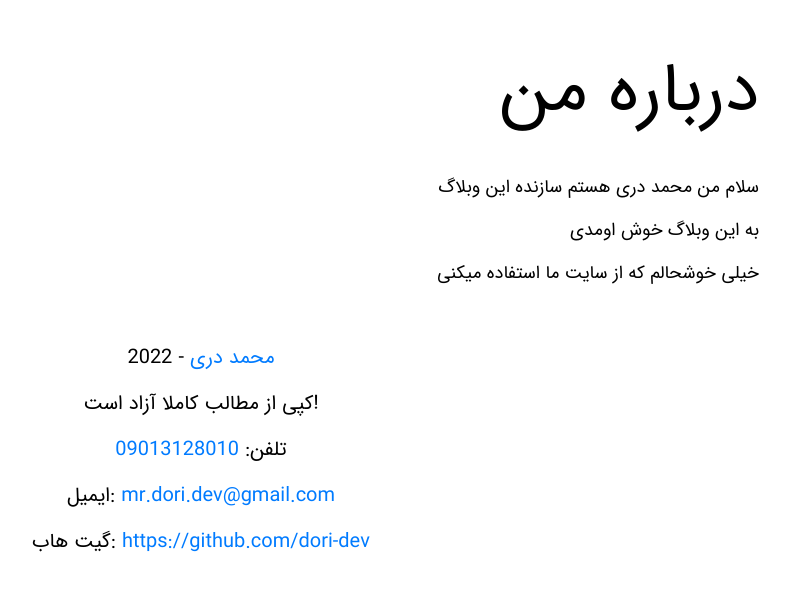
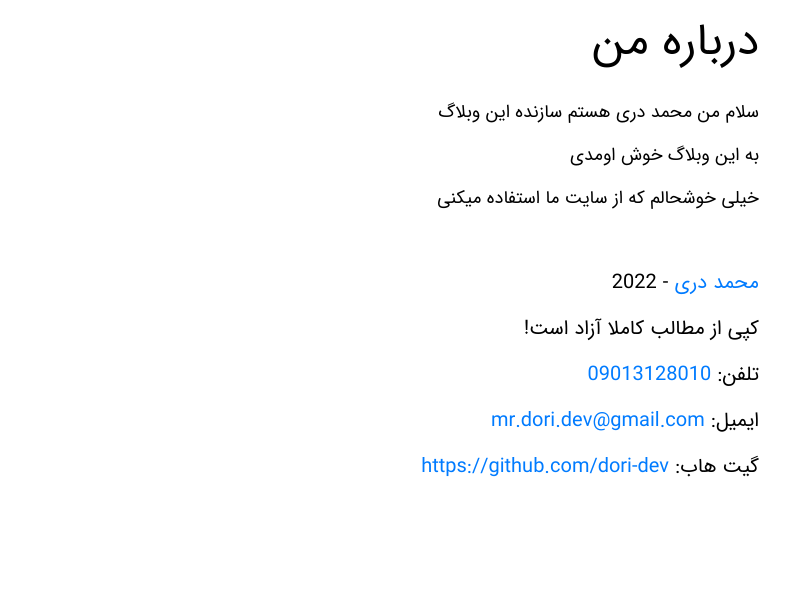
Before and after one commit to dori-dev/django-blog, a Django app: page /about/ in a window 1280 px wide. Shown: the part 71-662 px from the top of the page, without its empty margins (439-1229 px from the left). Run offline with Django 3.2, Linux system fonts and the light colour scheme.

Commit message:
update about page

```diff
--- a/blog/articles/templates/articles/articles.html
+++ b/blog/articles/templates/articles/articles.html
@@ -4,7 +4,7 @@
 {% block title %}لیست مقالات{% endblock %}
 
 {% block content %}
-<h1 class="title">تمام مقالات</h1>
+<h1 class="page-label">آخرین مقالات</h1>
 
 {% for article in articles %}
 <div class="articles">
--- a/blog/articles/views.py
+++ b/blog/articles/views.py
@@ -9,7 +9,7 @@ from . import forms
 
 def articles_list(request):
     """articles list"""
-    articles = models.Article.objects.all().order_by("-date")[:20]
+    articles = models.Article.objects.all().order_by("-date")[:50]
     args = {
         "articles": articles
     }
--- a/blog/assets/styles.css
+++ b/blog/assets/styles.css
@@ -81,11 +81,6 @@ a:visited {
 
 /* Articles List */
 
-.title {
-  padding-top: 50px;
-  padding-bottom: 30px;
-  font-size: 70px;
-}
 
 .articles {
   padding-bottom: 60px;
@@ -148,7 +143,6 @@ a:visited {
 }
 
 .copyright-about {
-  text-align: center;
   margin-top: 10px;
   font-size: 20px;
 }
--- a/blog/templates/about.html
+++ b/blog/templates/about.html
@@ -3,29 +3,27 @@
 {% block title %}درباره من{% endblock title %}
 
 {% block content %}
-<h1 class="title">درباره من</h1>
+<h1 class="page-label">درباره من</h1>
 <div class="about">
   <p>سلام من محمد دری هستم سازنده این وبلاگ</p>
   <p>به این وبلاگ خوش اومدی</p>
   <p>خیلی خوشحالم که از سایت ما استفاده میکنی</p>
 </div>
 
-<div class="footer-basic">
+  <div class="footer-basic">
   <footer>
     <p class="copyright-about">
       <a href="https://github.com/dori-dev">محمد دری</a> - 2022
     </p>
-    <p class="copyright-about">!کپی از مطالب کاملا آزاد است</p>
+    <p class="copyright-about">کپی از مطالب کاملا آزاد است!</p>
     <p class="copyright-about">تلفن: <a href="tel:09013128010">09013128010</a></p>
-    <p class="copyright-about">
+    <p class="copyright-about">ایمیل:
       <a href="mailto:mr.dori.dev@gmail.com">mr.dori.dev@gmail.com</a>
-      :ایمیل
     </p>
-    <p class="copyright-about">
+    <p class="copyright-about">گیت هاب:
       <a href="https://github.com/dori-dev">https://github.com/dori-dev</a>
-      :گیت هاب
     </p>
   </footer>
-</div>
+  </div>
 
 {% endblock content %}
```
